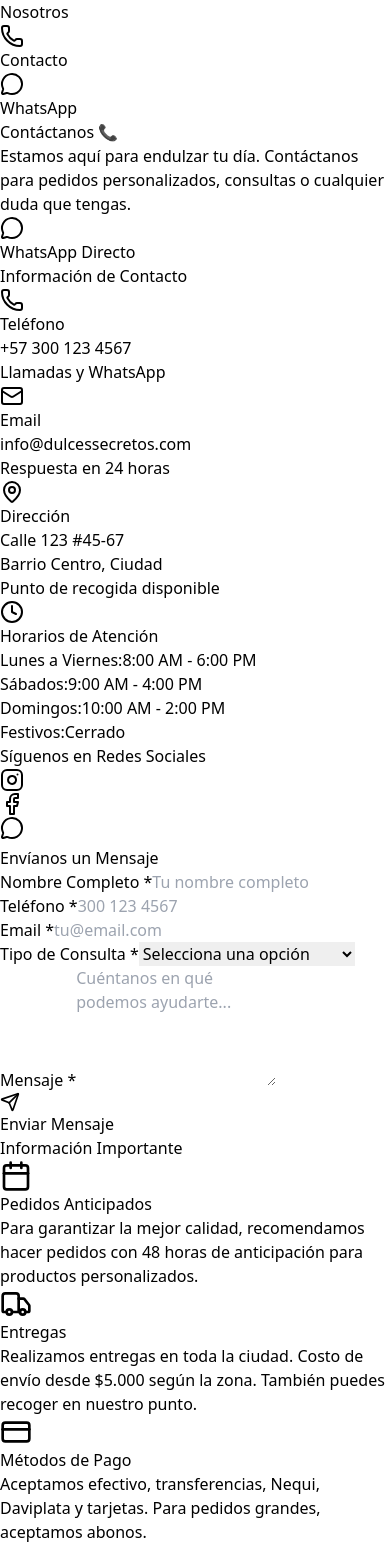
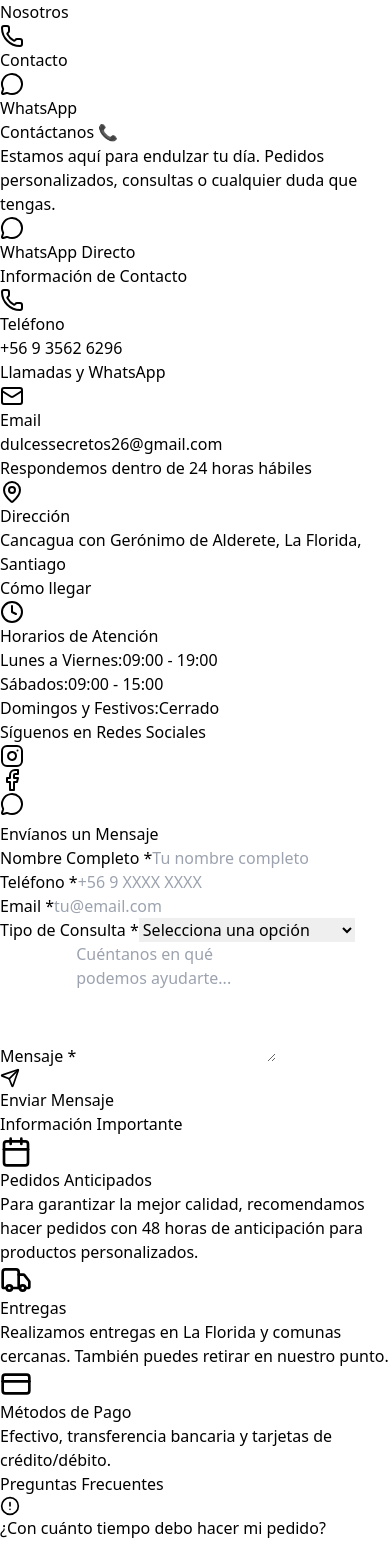
Before and after one commit to Mauriizio/sturdy-rotary-phone, a React (Vite) app: page /contacto in a window 390 px wide. Shown: the part 924-2468 px from the top of the page. Built offline with nearby package versions, Linux system fonts and the light colour scheme.

Commit message:
Contacto

```diff
--- a/src/pages/Contacto.jsx
+++ b/src/pages/Contacto.jsx
@@ -1,7 +1,6 @@
-"use client"
+"use client";
 
-
-import { useState } from "react"
+import { useState } from "react";
 import {
   Phone,
   Mail,
@@ -16,73 +15,140 @@ import {
   Calendar,
   Truck,
   CreditCard,
-} from "lucide-react"
+} from "lucide-react";
+import { wa } from "../config";
 
 export default function Contacto() {
+  // ---------- SEO (React 19 Document Metadata) ----------
+  const SEO = (
+    <>
+      <title>Contacto | Dulces Secretos — Repostería en La Florida, Santiago</title>
+      <meta
+        name="description"
+        content="Contáctanos por WhatsApp o correo. Dirección: Cancagua con Gerónimo de Alderete, La Florida. Pedidos personalizados de tortas, postres y cursos."
+      />
+      <link rel="canonical" href="https://dulcessecretos.online/contacto" />
+      {/* Open Graph */}
+      <meta property="og:type" content="website" />
+      <meta property="og:site_name" content="Dulces Secretos" />
+      <meta property="og:locale" content="es_CL" />
+      <meta
+        property="og:title"
+        content="Contacto | Dulces Secretos — Repostería en La Florida, Santiago"
+      />
+      <meta
+        property="og:description"
+        content="Escríbenos por WhatsApp o correo. Hacemos tortas y postres personalizados en La Florida, Santiago."
+      />
+      <meta property="og:url" content="https://dulcessecretos.online/contacto" />
+      <meta property="og:image" content="https://dulcessecretos.online/fondoweb1.jpg" />
+      <meta property="og:image:alt" content="Dulces Secretos — Repostería artesanal" />
+      {/* Twitter */}
+      <meta name="twitter:card" content="summary_large_image" />
+      <meta
+        name="twitter:title"
+        content="Contacto | Dulces Secretos — Repostería en La Florida, Santiago"
+      />
+      <meta
+        name="twitter:description"
+        content="Pedidos personalizados por WhatsApp o correo. La Florida, Santiago."
+      />
+      <meta name="twitter:image" content="https://dulcessecretos.online/fondoweb1.jpg" />
+    </>
+  );
+
+  // ---------- Datos de contacto ----------
+  const EMAIL_TO = "dulcessecretos26@gmail.com";
+  const TELEFONO_VISIBLE = "+56 9 3562 6296";
+  const TELEFONO_E164 = "+56935626296";
+  const DIRECCION_TXT = "Cancagua con Gerónimo de Alderete, La Florida, Santiago";
+  const MAPS_Q = encodeURIComponent("Cancagua con Geronimo de Alderete, La Florida, Santiago");
+  const MAPS_EMBED = `https://www.google.com/maps?q=${MAPS_Q}&output=embed`;
+  const MAPS_DIR = `https://www.google.com/maps/dir/?api=1&destination=${MAPS_Q}`;
+
+  const IG_URL =
+    "https://www.instagram.com/dulces_secretos.cl?utm_source=ig_web_button_share_sheet&igsh=ZDNlZDc0MzIxNw==";
+  // Nota: El link que nos diste como “facebook” es un redireccionamiento de Instagram a la web antigua (.cl).
+  // Lo dejamos tal cual para respetar tu fuente. Si luego tienes la página oficial de Facebook, la reemplazamos.
+  const FB_URL =
+    "https://l.instagram.com/?u=https%3A%2F%2Fdulcessecretos.cl%2F%3Ffbclid%3DPAZXh0bgNhZW0CMTEAAafLMmFf2kfm5e9Rg2Sb5i6vMbPi2hCDXpSlmqxaMrhWWfwJDMwjTSeOJr3SBw_aem_d6QdmQbQoShyVrqOBGl8WQ&e=AT3WsVYlZZIp0ueVv0vnyXOCV9hJ76vgeDocNFn2ShT9QgbbAwN_JwS1-_y79FdyjDQ4fgeXuMF2bkgkx7hyZ8vidONwoMEP5zPMtpQ";
+
+  // ---------- Formulario ----------
   const [formData, setFormData] = useState({
     nombre: "",
     email: "",
     telefono: "",
     tipoConsulta: "",
     mensaje: "",
-  })
-  const [isSubmitting, setIsSubmitting] = useState(false)
-  const [submitStatus, setSubmitStatus] = useState(null)
+  });
+  const [isSubmitting, setIsSubmitting] = useState(false);
+  const [submitStatus, setSubmitStatus] = useState(null); // "success" | "error" | null
 
   const handleInputChange = (e) => {
-    const { name, value } = e.target
+    const { name, value } = e.target;
     setFormData((prev) => ({
       ...prev,
       [name]: value,
-    }))
+    }));
+  };
+
+  // Envío por EMAIL sin backend (abre el cliente de correo del usuario)
+  const handleSubmit = (e) => {
+    e.preventDefault();
+    if (isSubmitting) return;
+    setIsSubmitting(true);
+
+    // Validación mínima
+    if (
+      !formData.nombre.trim() ||
+      !/^\S+@\S+\.\S+$/.test(formData.email) ||
+      !formData.telefono.trim() ||
+      !formData.tipoConsulta ||
+      !formData.mensaje.trim()
+    ) {
+      setSubmitStatus("error");
+      setIsSubmitting(false);
+      return;
     }
 
-  const handleSubmit = async (e) => {
-    e.preventDefault()
-    setIsSubmitting(true)
+    const asunto = `Nueva consulta desde la web — ${formData.tipoConsulta}`;
+    const cuerpo = `
+🍰 Nueva Consulta - Dulces Secretos
 
-    // Simular envío del formulario
-    setTimeout(() => {
-      // Crear mensaje para WhatsApp
-      const mensaje = `
-🍰 *Nueva Consulta - Dulces Secretos*
+👤 Nombre: ${formData.nombre}
+📧 Email: ${formData.email}
+📱 Teléfono: ${formData.telefono}
+📋 Tipo de Consulta: ${formData.tipoConsulta}
 
-👤 *Nombre:* ${formData.nombre}
-📧 *Email:* ${formData.email}
-📱 *Teléfono:* ${formData.telefono}
-📋 *Tipo de Consulta:* ${formData.tipoConsulta}
+💬 Mensaje:
+${formData.mensaje}
+    `.trim();
 
-💬 *Mensaje:*
-${formData.mensaje}
-      `.trim()
+    const mailto = `mailto:${EMAIL_TO}?subject=${encodeURIComponent(asunto)}&body=${encodeURIComponent(
+      cuerpo
+    )}`;
 
-      const phoneNumber = "56935626296"
+    // Abrimos el cliente de correo del usuario
+    window.location.href = mailto;
 
-      const whatsappUrl = `https://wa.me/${phoneNumber}?text=${encodeURIComponent(mensaje)}`
-
-      window.open(whatsappUrl, "_blank")
-
-      setSubmitStatus("success")
+    setSubmitStatus("success");
+    setIsSubmitting(false);
     setFormData({
       nombre: "",
       email: "",
       telefono: "",
       tipoConsulta: "",
       mensaje: "",
-      })
-      setIsSubmitting(false)
+    });
 
-      // Limpiar mensaje de éxito después de 5 segundos
-      setTimeout(() => setSubmitStatus(null), 5000)
-    }, 1000)
-  }
+    // Ocultar aviso de éxito después de un rato
+    setTimeout(() => setSubmitStatus(null), 6000);
+  };
 
   const handleWhatsAppDirect = () => {
-    const phoneNumber = "56935626296"
-    const message = "¡Hola! Me gustaría hacer una consulta sobre sus productos 🍰"
-    const whatsappUrl = `https://wa.me/${phoneNumber}?text=${encodeURIComponent(message)}`
-    window.open(whatsappUrl, "_blank")
-  }
+    const message = "¡Hola! Me gustaría hacer una consulta sobre sus productos 🍰";
+    window.open(wa(message), "_blank");
+  };
 
   const tiposConsulta = [
     "Pedido personalizado",
@@ -92,44 +158,50 @@ ${formData.mensaje}
     "Eventos y celebraciones",
     "Reclamos o sugerencias",
     "Otro",
-  ]
+  ];
 
   const horarios = [
-    { dia: "Lunes a Viernes", horario: "8:00 AM - 6:00 PM" },
-    { dia: "Sábados", horario: "9:00 AM - 4:00 PM" },
-    { dia: "Domingos", horario: "10:00 AM - 2:00 PM" },
-    { dia: "Festivos", horario: "Cerrado" },
-  ]
+    { dia: "Lunes a Viernes", horario: "09:00 - 19:00" },
+    { dia: "Sábados", horario: "09:00 - 15:00" },
+    { dia: "Domingos y Festivos", horario: "Cerrado" },
+  ];
 
   const faqItems = [
     {
       pregunta: "¿Con cuánto tiempo debo hacer mi pedido?",
-      respuesta: "Para pedidos personalizados recomendamos mínimo 48 horas. Para productos del catálogo, 24 horas.",
+      respuesta:
+        "Para pedidos personalizados recomendamos mínimo 48 horas. Para productos del catálogo, 24 horas.",
     },
     {
       pregunta: "¿Hacen entregas a domicilio?",
-      respuesta: "Sí, hacemos entregas en toda la ciudad. El costo varía según la zona de entrega.",
+      respuesta:
+        "Sí, entregamos en La Florida y comunas cercanas. El costo varía según la zona.",
     },
     {
       pregunta: "¿Qué métodos de pago aceptan?",
-      respuesta: "Aceptamos efectivo, transferencias bancarias, Nequi, Daviplata y tarjetas de crédito/débito.",
+      respuesta: "Aceptamos efectivo, transferencias bancarias y tarjetas de crédito/débito.",
     },
     {
       pregunta: "¿Pueden hacer tortas sin azúcar o veganas?",
       respuesta:
-        "¡Por supuesto! Tenemos opciones especiales para diabéticos, veganos y personas con alergias alimentarias.",
+        "Sí, tenemos opciones especiales (sin azúcar, veganas y para alergias). Indícanos tus necesidades en el pedido.",
     },
-  ]
+  ];
 
   return (
+    <>
+      {SEO}
+
       <div className="min-h-screen bg-gray-50">
-      {/* Hero Section */}
-      <section className="bg-[url('/damaris.jpg')] bg-cover bg-top text-white py-20 px-4">
-        <div className="max-w-6xl mx-auto text-center">
-          <h1 className="text-5xl md:text-6xl font-bold mb-6">Contáctanos 📞</h1>
-          <p className="text-xl md:text-2xl mb-8 max-w-3xl mx-auto">
-            Estamos aquí para endulzar tu día. Contáctanos para pedidos personalizados, consultas o cualquier duda que
-            tengas.
+        {/* Hero con overlay para legibilidad */}
+        <section className="relative bg-[url('/damaris.jpg')] bg-cover bg-top text-white py-20 px-4">
+          <div className="absolute inset-0 bg-gradient-to-t from-black/70 via-black/50 to-black/20" />
+          <div className="relative max-w-6xl mx-auto text-center">
+            <h1 className="text-5xl md:text-6xl font-bold mb-6 drop-shadow-[0_2px_6px_rgba(0,0,0,0.5)]">
+              Contáctanos 📞
+            </h1>
+            <p className="text-xl md:text-2xl mb-8 max-w-3xl mx-auto leading-relaxed drop-shadow">
+              Estamos aquí para endulzar tu día. Pedidos personalizados, consultas o cualquier duda que tengas.
             </p>
             <button
               onClick={handleWhatsAppDirect}
@@ -156,7 +228,9 @@ ${formData.mensaje}
                     </div>
                     <div>
                       <h3 className="font-semibold text-gray-800 mb-1">Teléfono</h3>
-                    <p className="text-gray-600">+57 300 123 4567</p>
+                      <p className="text-gray-600">
+                        <a className="hover:underline" href={`tel:${TELEFONO_E164}`}>{TELEFONO_VISIBLE}</a>
+                      </p>
                       <p className="text-sm text-gray-500">Llamadas y WhatsApp</p>
                     </div>
                   </div>
@@ -167,8 +241,10 @@ ${formData.mensaje}
                     </div>
                     <div>
                       <h3 className="font-semibold text-gray-800 mb-1">Email</h3>
-                    <p className="text-gray-600">info@dulcessecretos.com</p>
-                    <p className="text-sm text-gray-500">Respuesta en 24 horas</p>
+                      <p className="text-gray-600">
+                        <a className="hover:underline" href={`mailto:${EMAIL_TO}`}>{EMAIL_TO}</a>
+                      </p>
+                      <p className="text-sm text-gray-500">Respondemos dentro de 24 horas hábiles</p>
                     </div>
                   </div>
 
@@ -178,9 +254,15 @@ ${formData.mensaje}
                     </div>
                     <div>
                       <h3 className="font-semibold text-gray-800 mb-1">Dirección</h3>
-                    <p className="text-gray-600">Calle 123 #45-67</p>
-                    <p className="text-gray-600">Barrio Centro, Ciudad</p>
-                    <p className="text-sm text-gray-500">Punto de recogida disponible</p>
+                      <p className="text-gray-600">{DIRECCION_TXT}</p>
+                      <a
+                        href={MAPS_DIR}
+                        target="_blank"
+                        rel="noopener noreferrer"
+                        className="text-pink-600 font-medium hover:underline"
+                      >
+                        Cómo llegar
+                      </a>
                     </div>
                   </div>
 
@@ -207,24 +289,30 @@ ${formData.mensaje}
                   <h3 className="text-2xl font-bold text-gray-800 mb-4">Síguenos en Redes Sociales</h3>
                   <div className="flex gap-4">
                     <a
-                    href="https://instagram.com/dulcessecretos"
+                      href={IG_URL}
                       target="_blank"
                       rel="noopener noreferrer"
                       className="bg-gradient-to-r from-purple-500 to-pink-500 text-white p-3 rounded-full hover:shadow-lg transition-shadow duration-300"
+                      aria-label="Instagram de Dulces Secretos"
+                      title="Instagram"
                     >
                       <Instagram size={24} />
                     </a>
                     <a
-                    href="https://facebook.com/dulcessecretos"
+                      href={FB_URL}
                       target="_blank"
                       rel="noopener noreferrer"
                       className="bg-blue-600 text-white p-3 rounded-full hover:shadow-lg transition-shadow duration-300"
+                      aria-label="Facebook de Dulces Secretos"
+                      title="Facebook"
                     >
                       <Facebook size={24} />
                     </a>
                     <button
                       onClick={handleWhatsAppDirect}
                       className="bg-green-500 text-white p-3 rounded-full hover:shadow-lg transition-shadow duration-300"
+                      aria-label="WhatsApp de Dulces Secretos"
+                      title="WhatsApp"
                     >
                       <MessageCircle size={24} />
                     </button>
@@ -239,11 +327,18 @@ ${formData.mensaje}
                 {submitStatus === "success" && (
                   <div className="mb-6 p-4 bg-green-100 border border-green-400 text-green-700 rounded-lg flex items-center gap-2">
                     <CheckCircle size={20} />
-                  <span>¡Mensaje enviado! Te contactaremos pronto.</span>
+                    <span>
+                      Abrimos tu cliente de correo con el mensaje prellenado. Si no se abrió, verifica el bloqueador o usa el botón de WhatsApp.
+                    </span>
+                  </div>
+                )}
+                {submitStatus === "error" && (
+                  <div className="mb-6 p-4 bg-red-100 border border-red-400 text-red-700 rounded-lg">
+                    Revisa que todos los campos obligatorios estén completos y el email sea válido.
                   </div>
                 )}
 
-              <form onSubmit={handleSubmit} className="space-y-6">
+                <form onSubmit={handleSubmit} className="space-y-6" noValidate>
                   <div className="grid md:grid-cols-2 gap-4">
                     <div>
                       <label htmlFor="nombre" className="block text-sm font-medium text-gray-700 mb-2">
@@ -258,6 +353,7 @@ ${formData.mensaje}
                         required
                         className="w-full px-4 py-3 border border-gray-300 rounded-lg focus:ring-2 focus:ring-pink-500 focus:border-transparent"
                         placeholder="Tu nombre completo"
+                        autoComplete="name"
                       />
                     </div>
 
@@ -273,7 +369,8 @@ ${formData.mensaje}
                         onChange={handleInputChange}
                         required
                         className="w-full px-4 py-3 border border-gray-300 rounded-lg focus:ring-2 focus:ring-pink-500 focus:border-transparent"
-                      placeholder="300 123 4567"
+                        placeholder="+56 9 XXXX XXXX"
+                        autoComplete="tel"
                       />
                     </div>
                   </div>
@@ -291,6 +388,7 @@ ${formData.mensaje}
                       required
                       className="w-full px-4 py-3 border border-gray-300 rounded-lg focus:ring-2 focus:ring-pink-500 focus:border-transparent"
                       placeholder="tu@email.com"
+                      autoComplete="email"
                     />
                   </div>
 
@@ -357,7 +455,9 @@ ${formData.mensaje}
         {/* Información Adicional */}
         <section className="py-16 px-4 bg-white">
           <div className="max-w-6xl mx-auto">
-          <h2 className="text-4xl font-bold text-center text-gray-800 mb-12">Información Importante</h2>
+            <h2 className="text-4xl font-bold text-center text-gray-800 mb-12">
+              Información Importante
+            </h2>
 
             <div className="grid md:grid-cols-3 gap-8">
               <div className="text-center p-6 bg-gray-50 rounded-lg">
@@ -366,8 +466,7 @@ ${formData.mensaje}
                 </div>
                 <h3 className="text-xl font-semibold mb-3">Pedidos Anticipados</h3>
                 <p className="text-gray-600">
-                Para garantizar la mejor calidad, recomendamos hacer pedidos con 48 horas de anticipación para productos
-                personalizados.
+                  Para garantizar la mejor calidad, recomendamos hacer pedidos con 48 horas de anticipación para productos personalizados.
                 </p>
               </div>
 
@@ -377,8 +476,7 @@ ${formData.mensaje}
                 </div>
                 <h3 className="text-xl font-semibold mb-3">Entregas</h3>
                 <p className="text-gray-600">
-                Realizamos entregas en toda la ciudad. Costo de envío desde $5.000 según la zona. También puedes recoger
-                en nuestro punto.
+                  Realizamos entregas en La Florida y comunas cercanas. También puedes retirar en nuestro punto.
                 </p>
               </div>
 
@@ -388,7 +486,7 @@ ${formData.mensaje}
                 </div>
                 <h3 className="text-xl font-semibold mb-3">Métodos de Pago</h3>
                 <p className="text-gray-600">
-                Aceptamos efectivo, transferencias, Nequi, Daviplata y tarjetas. Para pedidos grandes, aceptamos abonos.
+                  Efectivo, transferencia bancaria y tarjetas de crédito/débito.
                 </p>
               </div>
             </div>
@@ -398,7 +496,9 @@ ${formData.mensaje}
         {/* FAQ */}
         <section className="py-16 px-4 bg-gray-50">
           <div className="max-w-4xl mx-auto">
-          <h2 className="text-4xl font-bold text-center text-gray-800 mb-12">Preguntas Frecuentes</h2>
+            <h2 className="text-4xl font-bold text-center text-gray-800 mb-12">
+              Preguntas Frecuentes
+            </h2>
 
             <div className="space-y-6">
               {faqItems.map((item, index) => (
@@ -414,15 +514,36 @@ ${formData.mensaje}
           </div>
         </section>
 
-      {/* Mapa Placeholder */}
+        {/* Mapa interactivo */}
         <section className="py-16 px-4 bg-white">
           <div className="max-w-6xl mx-auto">
-          <h2 className="text-4xl font-bold text-center text-gray-800 mb-8">Nuestra Ubicación</h2>
-          <div className="bg-gray-200 h-96 rounded-lg flex items-center justify-center">
-            <div className="text-center">
-              <MapPin className="mx-auto mb-4 text-gray-500" size={48} />
-              <p className="text-gray-600 text-lg">Calle 123 #45-67, Barrio Centro</p>
-              <p className="text-gray-500">Mapa interactivo próximamente</p>
+            <h2 className="text-4xl font-bold text-center text-gray-800 mb-8">
+              Nuestra Ubicación
+            </h2>
+            <div className="rounded-lg overflow-hidden shadow-lg">
+              <div className="relative w-full h-96">
+                <iframe
+                  title="Mapa Dulces Secretos"
+                  src={MAPS_EMBED}
+                  className="w-full h-full border-0"
+                  loading="lazy"
+                  allowFullScreen
+                  referrerPolicy="no-referrer-when-downgrade"
+                />
+              </div>
+              <div className="p-4 bg-gray-50 flex items-center justify-between gap-4 flex-wrap">
+                <div>
+                  <p className="text-gray-800 font-semibold">{DIRECCION_TXT}</p>
+                  <p className="text-sm text-gray-600">Punto de retiro disponible</p>
+                </div>
+                <a
+                  href={MAPS_DIR}
+                  target="_blank"
+                  rel="noopener noreferrer"
+                  className="bg-pink-600 hover:bg-pink-700 text-white px-5 py-2 rounded-lg font-semibold transition"
+                >
+                  Cómo llegar
+                </a>
               </div>
             </div>
           </div>
@@ -432,7 +553,9 @@ ${formData.mensaje}
         <section className="py-16 px-4 bg-gradient-to-r from-pink-600 to-purple-600 text-white">
           <div className="max-w-4xl mx-auto text-center">
             <h2 className="text-4xl font-bold mb-6">¿Tienes una Pregunta Urgente?</h2>
-          <p className="text-xl mb-8">Contáctanos directamente por WhatsApp para una respuesta inmediata</p>
+            <p className="text-xl mb-8">
+              Contáctanos directamente por WhatsApp para una respuesta inmediata
+            </p>
 
             <button
               onClick={handleWhatsAppDirect}
@@ -444,5 +567,6 @@ ${formData.mensaje}
           </div>
         </section>
       </div>
-  )
+    </>
+  );
 }
```
Lines whose indentation alone changed are shown as unchanged.
